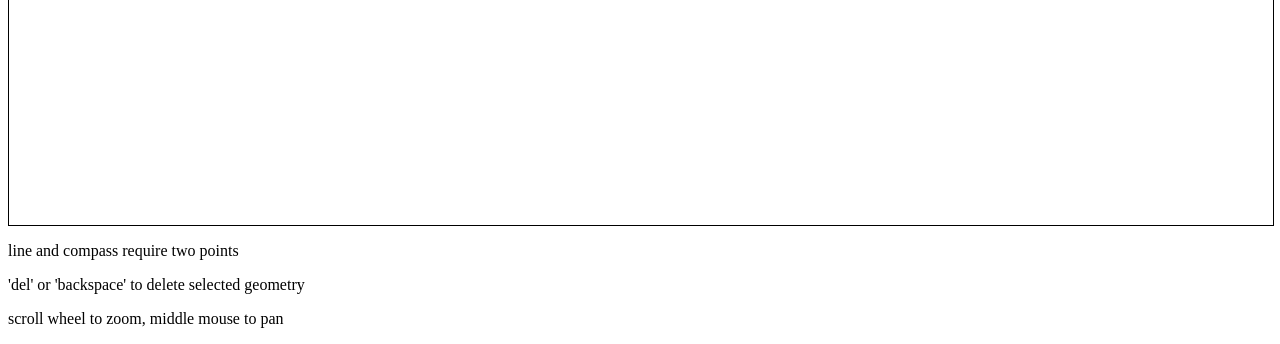
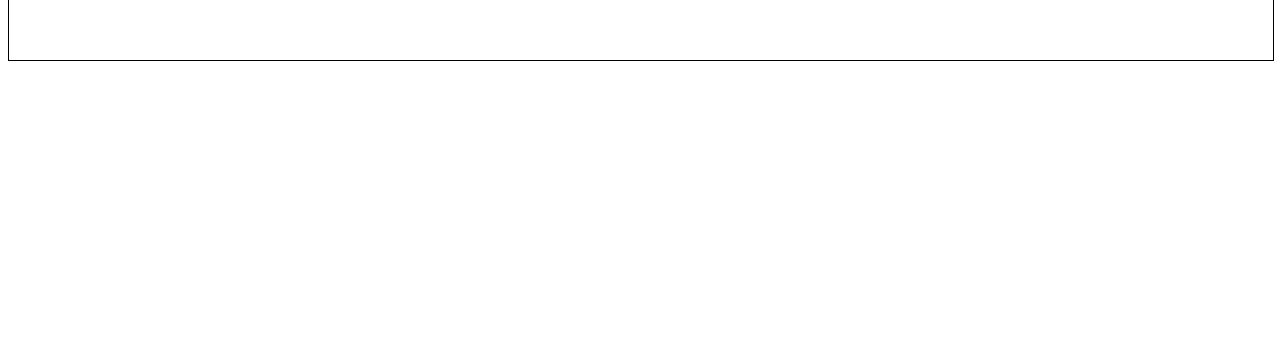
Before and after one commit to gjinrexhaj/aurea, a React (Vite) app: page / in a window 1280 px wide. Shown: the part 733-1077 px from the top of the page. After the commit the page ends 800 px from the top, so only its background shows below. Built offline with nearby package versions, Linux system fonts and the light colour scheme.

Commit message:
ui ux changes

```diff
--- /dev/null
+++ b/src/App.css
@@ -0,0 +1,16 @@
+.toolbar-outer {
+    display: flex;
+    flex-direction: row;
+}
+
+.app {
+    height: 98vh;
+    display: flex;
+    flex-direction: column;
+}
+
+.canvas-outer {
+    width: 100%;
+    height: 100%;
+    flex-grow: 3;
+}
--- a/src/App.tsx
+++ b/src/App.tsx
@@ -1,27 +1,29 @@
 import { useState } from "react";
 import Toolbar from "./ui/Toolbar";
 import Canvas from "./canvas/Canvas.tsx";
+import "./App.css"
 
 export default function App() {
+
     // declare state
     const [activeTool, setActiveTool] =
       useState("select");
 
     // render component
     return (
-      <div>
+        <div className="app">
+            <div className="toolbar-outer">
                 <Toolbar
                     activeTool={activeTool}
                     onToolChange={setActiveTool}
                 />
+            </div>
 
+            <div className="canvas-outer">
                 <Canvas
                     activeTool={activeTool}
                 />
-          <p>line and compass require two points</p>
-          <p>'del' or 'backspace' to delete selected geometry</p>
-          <p>scroll wheel to zoom, middle mouse to pan</p>
-
+            </div>
         </div>
   );
 }
--- a/src/canvas/Canvas.css
+++ b/src/canvas/Canvas.css
@@ -1,5 +1,5 @@
 .canvas {
     width: 100%;
-    height: 900px;
+    height: 100%;
     border: 1px solid black;
 }
--- a/src/canvas/Canvas.tsx
+++ b/src/canvas/Canvas.tsx
@@ -381,8 +381,7 @@ export default function Canvas({activeTool}: CanvasProps) {
              onPointerDown={handlePointerDown}
              onPointerMove={handlePointerMove}
              onPointerUp={handlePointerUp}
-             onWheel={handleScrollWheel}
-        >
+             onWheel={handleScrollWheel}>
             {/* Render geometry as SVG */}
             <GeometrySvg document={document}
                          compass={compass}
--- a/src/canvas/GeometrySvg.tsx
+++ b/src/canvas/GeometrySvg.tsx
@@ -104,6 +104,7 @@ export default function GeometrySvg({
                             r={radius}
                             fill="none"
                             stroke={isSelected ? "blue" : isHovered ? "orange" : "black"}
+                            strokeWidth={isSelected ? 2 : 1}
                         />
                     );
                 })}
--- a/src/main.tsx
+++ b/src/main.tsx
@@ -1,9 +1,18 @@
 import { StrictMode } from 'react'
 import { createRoot } from 'react-dom/client'
 import App from './App.tsx'
+
+
 
 createRoot(document.getElementById('root')!).render(
   <StrictMode>
     <App />
   </StrictMode>,
 )
+
+alert("USAGE GUIDE" +
+    "\n" +
+    "\nline and compass require two points" +
+    "\n'del' or 'backspace' to delete selected geometry" +
+    "\nscroll wheel to zoom, middle mouse to pan"
+)
```
Lines whose indentation alone changed are shown as unchanged.
